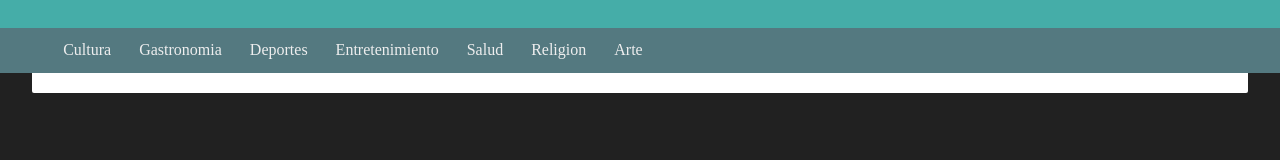
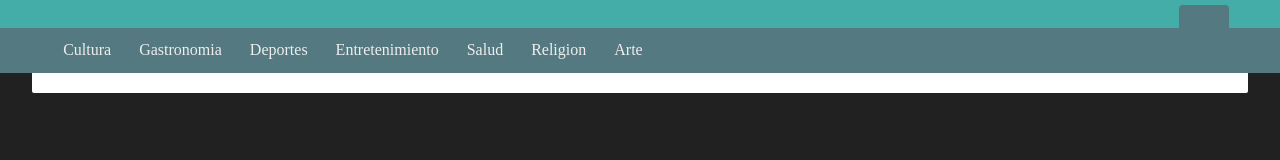
Before and after one commit to NehemiasEC/teconecta, a plain HTML site: page index.html in a window 1280 px wide. Drawn offline with nearby package versions, Linux system fonts and the light colour scheme.

Commit message:
Creacion del perfil y add boton de publicar en la parte de la navegacion , no me parece are una rama para crear el boton publicar en la parte del perfil , no me parece el boton publicar en la parte del nav  porque  esta muy cerca de la interaccion de el perfil, como configuracion y otrasopciones que pondre en el despligue

```diff
--- a/css/main.min.css
+++ b/css/main.min.css
@@ -1 +1 @@
-img{width:100%}a{color:#69d2e7;text-decoration:none}li{list-style:none}body{background:#212121;font-size:16px;}body header{background:#45ada8;margin:0;padding:5px 0;width:100%;}body header figure{margin:0 0 0 4%;padding:0;width:50px}body nav{background:#547980;padding:5px 0;width:100%;}body nav .menu{margin:0 0 0 4%;padding:0;}body nav .menu li{display:inline-block;}body nav .menu li a{color:#eee;display:block;margin:2px 4px;padding:6px 8px}body nav .menu li :hover{border-radius:4px;background:rgba(21,21,21,0.4)}body section{background:#fff;border-radius:0 0 2px 2px;margin:0 auto;padding:10px 0;width:95%}
+img{width:100%}a{color:#69d2e7;text-decoration:none}li{list-style:none}body{background:#212121;font-size:16px;}body header{background:#45ada8;margin:0;padding:5px 0;position:relative;width:100%;}body header figure{margin:0 0 0 4%;padding:0;width:50px}body header #perfil{background:#547980;border-radius:4px;position:absolute;top:5px;right:4%;height:50px;width:50px}body nav{background:#547980;padding:5px 0;width:100%;}body nav .menu{margin:0 0 0 4%;padding:0;}body nav .menu li{display:inline-block;}body nav .menu li a{color:#eee;display:block;margin:2px 4px;padding:6px 8px}body nav .menu li :hover{border-radius:4px;background:rgba(21,21,21,0.4)}body nav .menu #publicar{background:#69d2e7;float:right;margin:0 4% 0 0;border-radius:4px;}body nav .menu #publicar :hover{background:#fa6900}body section{background:#fff;border-radius:0 0 2px 2px;margin:0 auto;padding:10px 0;width:95%}
--- a/index.html
+++ b/index.html
@@ -12,6 +12,9 @@
 			<figure>
 				<img src="img/logo.png" alt="">
 			</figure>
+			<div id="perfil">
+
+			</div>
 		</header>
 		<nav>
 			<ul class="menu">
```
